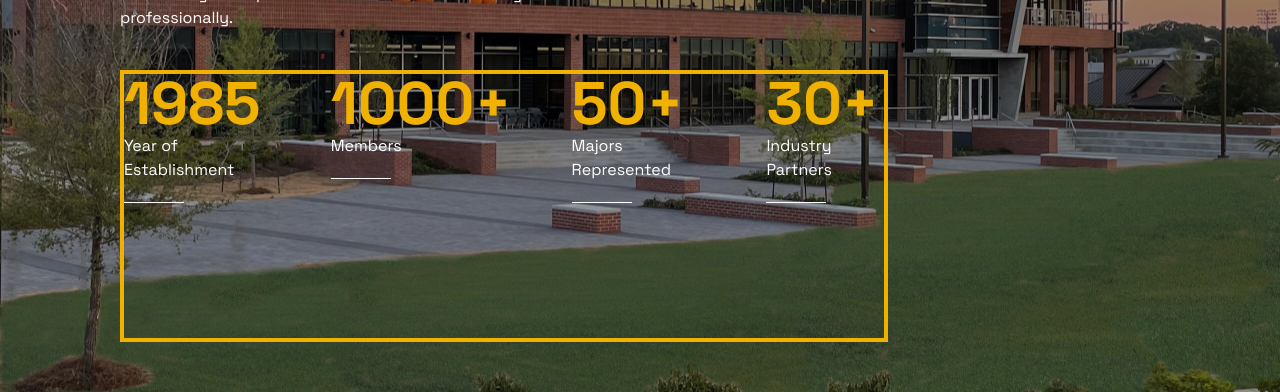
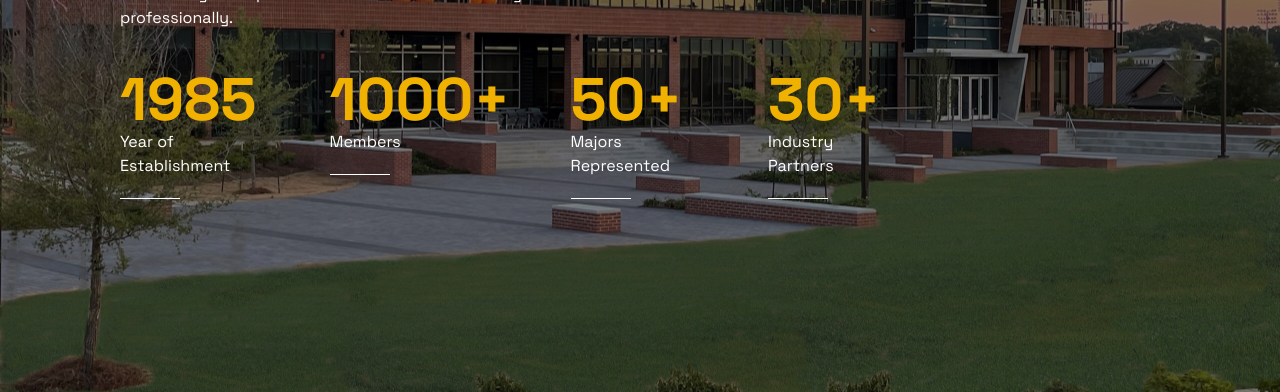
Before and after one commit to Johnnti/NSBE_WEBSITE, a React (Vite) app in the folder frontend/: page / in a window 1280 px wide. Shown: the part 1174-1566 px from the top of the page. Built offline with nearby package versions, Linux system fonts and the light colour scheme.

Commit message:
fix background scrolling issue

```diff
--- a/frontend/src/App.jsx
+++ b/frontend/src/App.jsx
@@ -4,7 +4,7 @@ import Page4 from "./pages/Page4";
 
 function App() {
   return (
-    <div className="relative w-full h-screen font-[Space_Grotesk]">
+    <div className="relative w-full h-full font-[Space_Grotesk]">
       <video
         className="fixed top-0 left-0 w-full h-full object-cover z-0"
         src="/src/assets/background_video_nsbe_website.mp4"
--- a/frontend/src/pages/Page4.jsx
+++ b/frontend/src/pages/Page4.jsx
@@ -7,13 +7,13 @@ export default function Page4(){
         {title: "30+", desc: "Industry Partners"}
     ]
     return (
-        <div className="bg-[url('/src/assets/library.jpg')] bg-center bg-cover bg-no-repeat w-full h-screen relative">
-            <div className="w-full h-full bg-[rgba(0,0,0,0.4)] flex flex-row">
+        <div className="bg-[url('/src/assets/library.jpg')] bg-center bg-cover bg-no-repeat w-[100vw] h-[100vh] relative bg-fixed min-w-max">
+            <div className="w-full h-full bg-[rgba(0,0,0,0.5)] flex flex-row">
                 <div className="mt-30 text-white w-6/10 ml-30">
                     <p className="mb-5 text-xl">Our Mission</p>
                     <p className="mb-5 text-5xl text-yellow-500">Empowering Black Engineers</p>
                     <p className="w-120 mb-10">NSBE Grambling is committed to fostering an environment that empowers and supports Black engineering students. We aim to provide resources, guidance, and a sense of community to help our members excel academically and professionally.</p>
-                    <div className="statistics w-fit h-4/10 border border-yellow-500 border-4 flex gap-x-15">
+                    <div className="statistics w-fit h-4/10 flex gap-x-15">
                         {statistics.map((stat) => {
                             return <Statistic
                                 title={stat.title}
```
